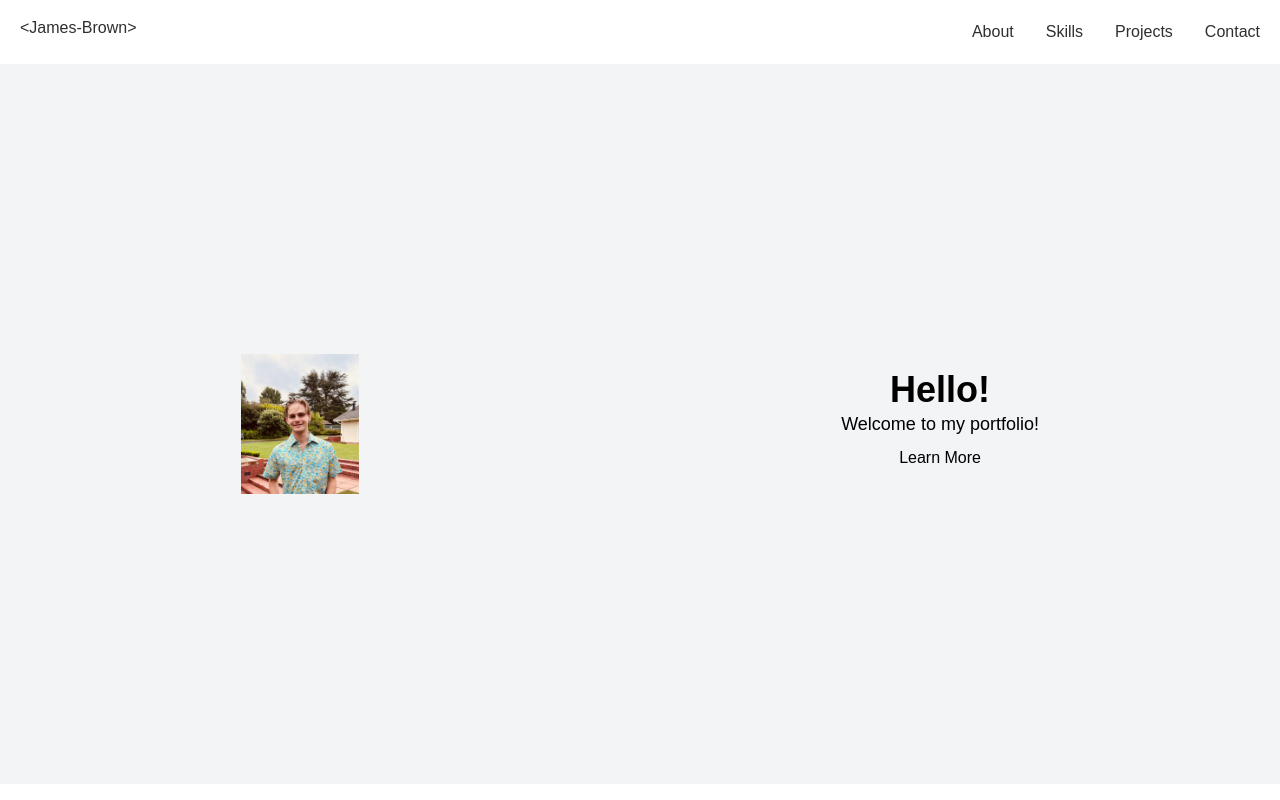
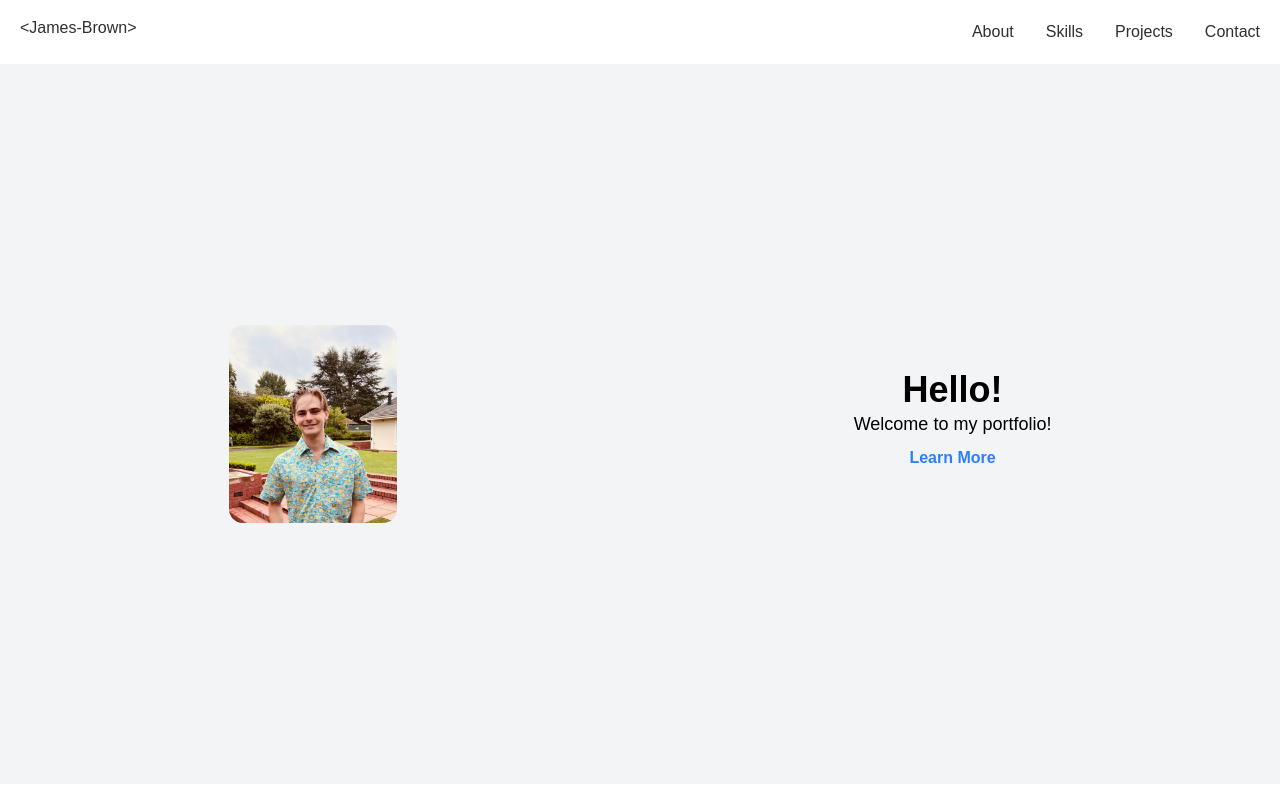
Before and after one commit to James-Frown/James-Frown.com, a Next.js app: page / in a window 1280 px wide. Shown: the top 800 px of the page. Built offline with nearby package versions, Linux system fonts and the light colour scheme.

Commit message:
feat(landing): add landing touches

```diff
--- a/src/app/page.tsx
+++ b/src/app/page.tsx
@@ -8,15 +8,15 @@ export default function HOME() {
       <main className="flex flex-row flex-wrap items-center justify-around h-[90vh] bg-gray-100">
         <Image
           src={ProfileImage2}
-          width={150}
-          height={150}
+          width={200}
+          height={200}
           alt="Profile Image"
-          className="rounded-[10px] object-cover p-4"
+          className="rounded-[30px] object-cover p-4"
         />
         <div className="flex flex-col items-center justify-center p-4">
           <h1 className="text-black text-4xl font-bold">Hello!</h1>
           <p className="text-black text-lg">Welcome to my portfolio!</p>
-          <p className="text-black text-md p-2 hover:text-blue-500">
+          <p className="text-blue-500 font-bold text-md p-2 opacity-0 md:opacity-100">
             <Link
               href="/about"
               className="hover:border-b-blue-500 border-b-2 border-transparent transition duration-300 ease-in-out p-2"
@@ -24,6 +24,11 @@ export default function HOME() {
               Learn More
             </Link>
           </p>
+          <button className="bg-black text-white text-md p-2 rounded md:hidden">
+            <Link href="/about" className="p-2">
+              Learn More
+            </Link>
+          </button>
         </div>
       </main>
     </>
```
